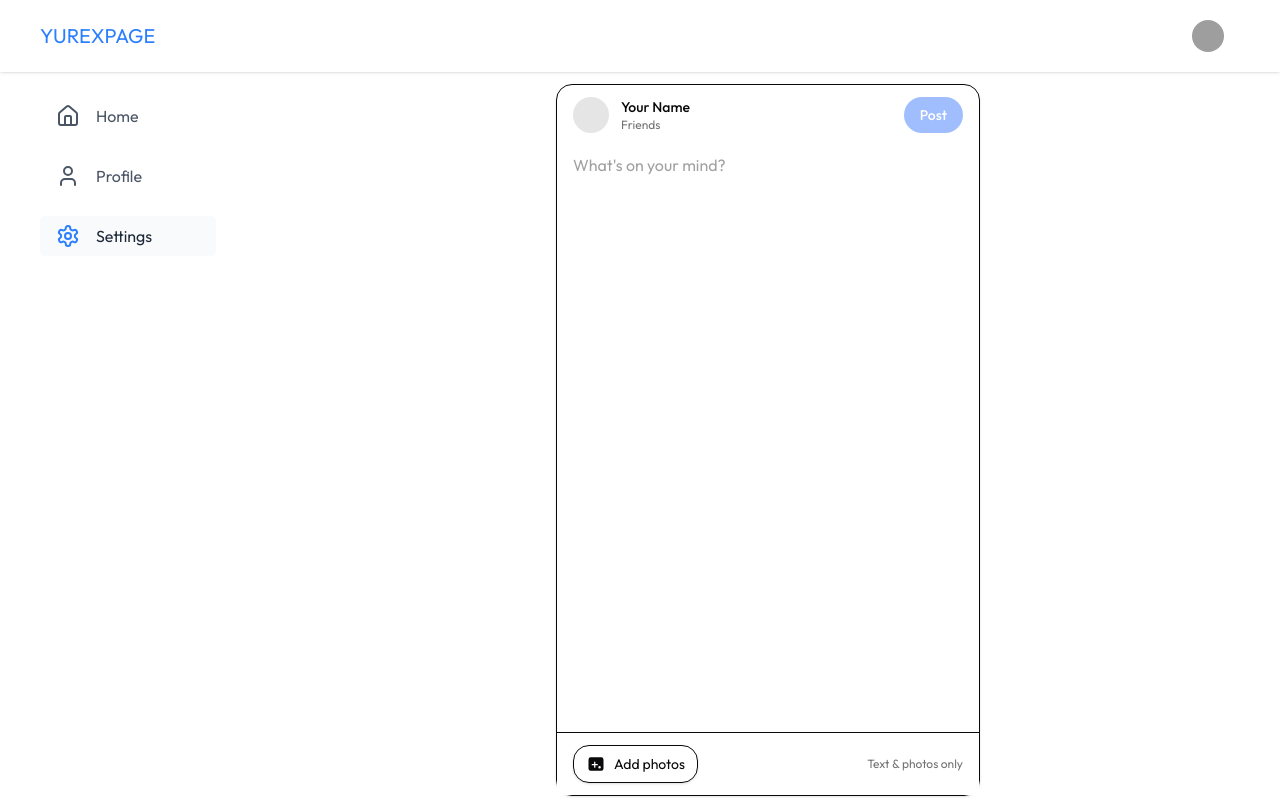
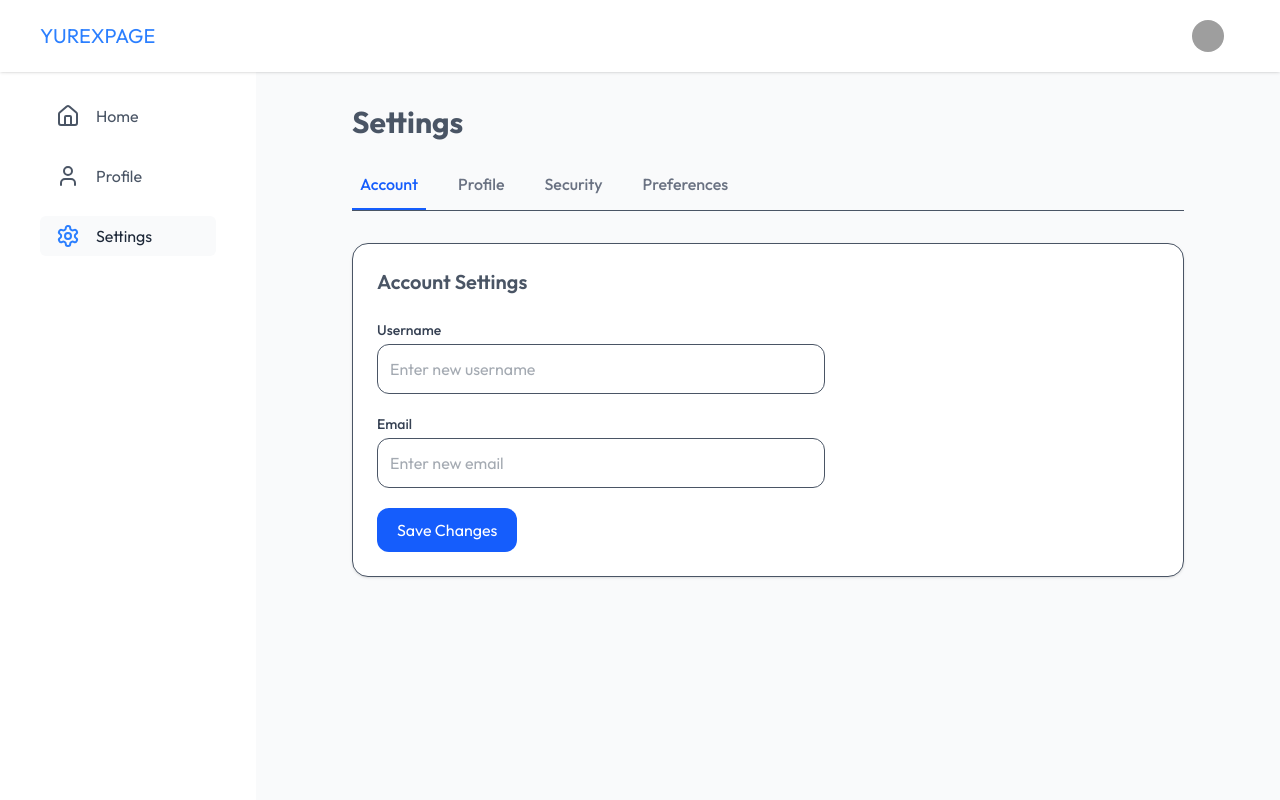
Before and after one commit to Yurex12/yurexpage, a Next.js app: page /settings in a window 1280 px wide. Built offline with nearby package versions, Linux system fonts and the light colour scheme; grey boxes are pictures that could not be loaded.

Commit message:
made some changes to posts

```diff
--- a/package.json
+++ b/package.json
@@ -34,6 +34,8 @@
     "@types/react-dom": "^19",
     "eslint": "^9",
     "eslint-config-next": "15.3.1",
+    "prettier": "^3.6.2",
+    "prettier-plugin-tailwindcss": "^0.6.14",
     "tailwindcss": "^4",
     "tw-animate-css": "^1.2.8",
     "typescript": "^5"
--- a/src/app/(root)/settings/page.tsx
+++ b/src/app/(root)/settings/page.tsx
@@ -1,296 +1,196 @@
-'use client';
-import React, { useRef, useState } from 'react';
+// app/settings/page.tsx
+"use client";
 
-// Facebook-like Create Post (mobile)
-// - No top bar (as requested)
-// - Text + photos only
-// - Auto-growing textarea (no internal scroll)
-// - Parent container scrolls
-// - Modern UX (focus handling improved)
-// - Pure React + Tailwind
+import { useState } from "react";
 
-interface LocalImage {
-  id: string;
-  file: File;
-  url: string;
-}
+const tabs = ["Account", "Profile", "Security", "Preferences"];
 
-export default function CreatePostMobile() {
-  const [text, setText] = useState('');
-  const [images, setImages] = useState<LocalImage[]>([]);
-  const [isPosting, setIsPosting] = useState(false);
-
-  const textareaRef = useRef<HTMLTextAreaElement | null>(null);
-  const fileInputRef = useRef<HTMLInputElement | null>(null);
-
-  const autoResizeTextarea = () => {
-    const el = textareaRef.current;
-    if (!el) return;
-    el.style.height = 'auto';
-    el.style.height = `${el.scrollHeight}px`;
-  };
-
-  const handlePickPhotos = () => fileInputRef.current?.click();
-
-  const handleFilesSelected = (e: React.ChangeEvent<HTMLInputElement>) => {
-    const files = Array.from(e.target.files || []);
-    if (!files.length) return;
-
-    const next: LocalImage[] = files.map((file) => ({
-      id: `${file.name}-${file.size}-${
-        file.lastModified
-      }-${crypto.randomUUID()}`,
-      file,
-      url: URL.createObjectURL(file),
-    }));
-
-    setImages((prev) => [...prev, ...next]);
-    e.currentTarget.value = '';
-  };
-
-  const handleRemoveImage = (id: string) => {
-    setImages((prev) => {
-      const target = prev.find((p) => p.id === id);
-      if (target) URL.revokeObjectURL(target.url);
-      return prev.filter((p) => p.id !== id);
-    });
-  };
-
-  const canPost = text.trim().length > 0 || images.length > 0;
-
-  const handlePost = async () => {
-    if (!canPost || isPosting) return;
-    setIsPosting(true);
-
-    await new Promise((r) => setTimeout(r, 800));
-
-    setText('');
-    setImages((prev) => {
-      prev.forEach((p) => URL.revokeObjectURL(p.url));
-      return [];
-    });
-
-    setIsPosting(false);
-    alert('Posted! (stub)');
-  };
+export default function Page() {
+  const [activeTab, setActiveTab] = useState("Account");
 
   return (
-    <div className='w-full min-h-screen bg-background text-foreground'>
-      <div className='mx-auto h-[92vh] max-w-md sm:max-w-sm md:max-w-md p-3'>
-        <div className='flex h-full flex-col rounded-2xl border bg-white shadow-sm dark:bg-neutral-950 dark:border-neutral-800'>
-          {/* Profile + Post button row */}
-          <div className='flex items-center justify-between gap-3 px-4 py-3'>
-            <div className='flex items-center gap-3'>
-              <div className='h-9 w-9 shrink-0 overflow-hidden rounded-full bg-neutral-200 dark:bg-neutral-800' />
-              <div className='leading-tight'>
-                <div className='font-medium text-sm'>Your Name</div>
-                <div className='text-xs text-neutral-500'>Friends</div>
-              </div>
-            </div>
-            <button
-              onClick={handlePost}
-              disabled={!canPost || isPosting}
-              className='rounded-full px-4 py-2 text-sm font-medium disabled:opacity-40 disabled:cursor-not-allowed bg-blue-600 text-white hover:bg-blue-700 active:scale-[.99] transition'
-            >
-              {isPosting ? 'Posting…' : 'Post'}
-            </button>
-          </div>
+    <div className="mx-auto max-w-4xl p-8">
+      <h1 className="mb-8 text-3xl font-bold">Settings</h1>
 
-          {/* Scrollable content */}
-          <div
-            className='flex-1 overflow-auto px-4 pb-28 pt-2'
-            onClick={(e) => {
-              // Only focus textarea if clicking directly on the div, not its children
-              if (e.target === e.currentTarget) {
-                textareaRef.current?.focus();
-              }
-            }}
+      {/* Top Tabs */}
+      <div className="mb-8 flex space-x-6 border-b">
+        {tabs.map((tab) => (
+          <button
+            key={tab}
+            onClick={() => setActiveTab(tab)}
+            className={`border-b-2 px-2 pb-3 font-medium transition ${
+              activeTab === tab
+                ? "border-blue-600 text-blue-600"
+                : "border-transparent text-gray-500 hover:text-gray-800"
+            }`}
           >
-            {/* Textarea wrapper: only focus when empty area near text is clicked */}
-            <div
-              className='cursor-text hover:cursor-text'
-              onClick={(e) => {
-                // Only focus if click is NOT inside an image preview
-                if ((e.target as HTMLElement).closest('[data-image-preview]'))
-                  return;
-                textareaRef.current?.focus();
-              }}
-            >
-              <textarea
-                ref={textareaRef}
-                value={text}
-                onChange={(e) => {
-                  setText(e.target.value);
-                  autoResizeTextarea(e);
-                }}
-                placeholder="What's on your mind?"
-                rows={1}
-                className='w-full resize-none overflow-hidden border-0 bg-transparent text-base outline-none placeholder:text-neutral-400 focus:ring-0 text-white'
-              />
+            {tab}
+          </button>
+        ))}
+      </div>
 
-              {images.length > 0 && (
-                <div className='mt-3'>
-                  <ImagesMosaic images={images} onRemove={handleRemoveImage} />
-                </div>
-              )}
-            </div>
-          </div>
-
-          {/* Bottom action bar */}
-          <div className='sticky bottom-0 z-10 mt-auto border-t bg-white px-4 py-3 dark:bg-neutral-950 dark:border-neutral-800'>
-            <div className='flex items-center justify-between'>
-              <button
-                onClick={handlePickPhotos}
-                className='flex items-center gap-2 rounded-2xl border px-3 py-2 text-sm shadow-sm hover:shadow-md active:scale-[.99] transition dark:border-neutral-800'
-              >
-                <svg
-                  xmlns='http://www.w3.org/2000/svg'
-                  viewBox='0 0 24 24'
-                  fill='currentColor'
-                  className='h-5 w-5'
-                >
-                  <path d='M3 6.75A2.75 2.75 0 0 1 5.75 4h12.5A2.75 2.75 0 0 1 21 6.75v10.5A2.75 2.75 0 0 1 18.25 20H5.75A2.75 2.75 0 0 1 3 17.25V6.75Zm8.25 3a.75.75 0 0 0-1.5 0v2.25H7.5a.75.75 0 0 0 0 1.5h2.25v2.25a.75.75 0 0 0 1.5 0V13.5h2.25a.75.75 0 0 0 0-1.5h-2.25V9.75Zm5.028 7.5a1.5 1.5 0 1 0 0-3 1.5 1.5 0 0 0 0 3Z' />
-                </svg>
-                Add photos
-              </button>
-
-              <div className='text-xs text-neutral-500'>Text & photos only</div>
-            </div>
-
-            <input
-              ref={fileInputRef}
-              type='file'
-              multiple
-              accept='image/*'
-              onChange={handleFilesSelected}
-              className='hidden'
-            />
-          </div>
-        </div>
+      {/* Content */}
+      <div className="space-y-8">
+        {activeTab === "Account" && <AccountSettings />}
+        {activeTab === "Profile" && <ProfileSettings />}
+        {activeTab === "Security" && <SecuritySettings />}
+        {activeTab === "Preferences" && <PreferencesSettings />}
       </div>
     </div>
   );
 }
 
-function ImagesMosaic({
-  images,
-  onRemove,
+function Card({
+  title,
+  children,
 }: {
-  images: LocalImage[];
-  onRemove: (id: string) => void;
+  title: string;
+  children: React.ReactNode;
 }) {
-  const count = images.length;
+  return (
+    <section className="rounded-2xl border bg-white p-6 shadow-sm">
+      <h2 className="mb-6 text-xl font-semibold">{title}</h2>
+      {children}
+    </section>
+  );
+}
 
-  if (count === 1) {
-    return (
-      <div className='relative overflow-hidden rounded-2xl' data-image-preview>
-        <img
-          src={images[0].url}
-          alt='upload'
-          className='h-auto w-full object-cover'
-        />
-        <RemoveButton onClick={() => onRemove(images[0].id)} />
-      </div>
-    );
-  }
+function AccountSettings() {
+  return (
+    <Card title="Account Settings">
+      <form className="max-w-md space-y-5">
+        <div>
+          <label className="block text-sm font-medium text-gray-700">
+            Username
+          </label>
+          <input
+            type="text"
+            placeholder="Enter new username"
+            className="mt-1 w-full rounded-xl border p-3 focus:ring-2 focus:ring-blue-500 focus:outline-none"
+          />
+        </div>
+        <div>
+          <label className="block text-sm font-medium text-gray-700">
+            Email
+          </label>
+          <input
+            type="email"
+            placeholder="Enter new email"
+            className="mt-1 w-full rounded-xl border p-3 focus:ring-2 focus:ring-blue-500 focus:outline-none"
+          />
+        </div>
+        <button className="rounded-xl bg-blue-600 px-5 py-2.5 text-white transition hover:bg-blue-700">
+          Save Changes
+        </button>
+      </form>
+    </Card>
+  );
+}
 
-  if (count === 2) {
-    return (
-      <div className='grid grid-cols-2 gap-2'>
-        {images.map((img) => (
-          <div
-            key={img.id}
-            className='relative overflow-hidden rounded-xl'
-            data-image-preview
-          >
-            <img
-              src={img.url}
-              alt='upload'
-              className='aspect-square h-auto w-full object-cover'
-            />
-            <RemoveButton onClick={() => onRemove(img.id)} />
-          </div>
-        ))}
-      </div>
-    );
-  }
+function ProfileSettings() {
+  return (
+    <Card title="Profile Settings">
+      <form className="max-w-md space-y-5">
+        <div>
+          <label className="block text-sm font-medium text-gray-700">
+            Profile Picture
+          </label>
+          <input type="file" className="mt-1 w-full rounded-xl border p-3" />
+        </div>
+        <div>
+          <label className="block text-sm font-medium text-gray-700">
+            Cover Photo
+          </label>
+          <input type="file" className="mt-1 w-full rounded-xl border p-3" />
+        </div>
+        <div>
+          <label className="block text-sm font-medium text-gray-700">Bio</label>
+          <textarea
+            placeholder="Write something about yourself..."
+            className="mt-1 w-full rounded-xl border p-3 focus:ring-2 focus:ring-blue-500 focus:outline-none"
+          />
+        </div>
+        <button className="rounded-xl bg-blue-600 px-5 py-2.5 text-white transition hover:bg-blue-700">
+          Save Profile
+        </button>
+      </form>
+    </Card>
+  );
+}
 
-  if (count === 3) {
-    return (
-      <div className='grid grid-cols-2 gap-2'>
-        <div
-          className='relative col-span-2 overflow-hidden rounded-xl'
-          data-image-preview
-        >
-          <img
-            src={images[0].url}
-            alt='upload'
-            className='h-auto w-full object-cover'
+function SecuritySettings() {
+  return (
+    <Card title="Security Settings">
+      <form className="max-w-md space-y-5">
+        <div>
+          <label className="block text-sm font-medium text-gray-700">
+            Current Password
+          </label>
+          <input
+            type="password"
+            className="mt-1 w-full rounded-xl border p-3 focus:ring-2 focus:ring-blue-500 focus:outline-none"
           />
-          <RemoveButton onClick={() => onRemove(images[0].id)} />
         </div>
-        {images.slice(1).map((img) => (
-          <div
-            key={img.id}
-            className='relative overflow-hidden rounded-xl'
-            data-image-preview
-          >
-            <img
-              src={img.url}
-              alt='upload'
-              className='aspect-square h-auto w-full object-cover'
-            />
-            <RemoveButton onClick={() => onRemove(img.id)} />
-          </div>
-        ))}
-      </div>
-    );
-  }
+        <div>
+          <label className="block text-sm font-medium text-gray-700">
+            New Password
+          </label>
+          <input
+            type="password"
+            className="mt-1 w-full rounded-xl border p-3 focus:ring-2 focus:ring-blue-500 focus:outline-none"
+          />
+        </div>
+        <div>
+          <label className="block text-sm font-medium text-gray-700">
+            Confirm Password
+          </label>
+          <input
+            type="password"
+            className="mt-1 w-full rounded-xl border p-3 focus:ring-2 focus:ring-blue-500 focus:outline-none"
+          />
+        </div>
+        <button className="rounded-xl bg-blue-600 px-5 py-2.5 text-white transition hover:bg-blue-700">
+          Update Password
+        </button>
+      </form>
+    </Card>
+  );
+}
 
-  const firstFour = images.slice(0, 4);
-  const extra = count - 4;
+// ✅ Toggle Component
+function Toggle({ id, label }: { id: string; label: string }) {
+  const [enabled, setEnabled] = useState(false);
 
   return (
-    <div className='grid grid-cols-2 gap-2'>
-      {firstFour.map((img, idx) => (
-        <div
-          key={img.id}
-          className='relative overflow-hidden rounded-xl'
-          data-image-preview
-        >
-          <img
-            src={img.url}
-            alt='upload'
-            className='aspect-square h-auto w-full object-cover'
-          />
-          <RemoveButton onClick={() => onRemove(img.id)} />
-          {idx === 3 && extra > 0 && (
-            <div className='absolute inset-0 flex items-center justify-center bg-black/50'>
-              <span className='text-white text-xl font-semibold'>+{extra}</span>
-            </div>
-          )}
-        </div>
-      ))}
+    <div className="flex items-center justify-between">
+      <span className="text-sm font-medium text-gray-700">{label}</span>
+      <button
+        type="button"
+        onClick={() => setEnabled(!enabled)}
+        className={`relative inline-flex h-6 w-11 items-center rounded-full transition ${
+          enabled ? "bg-blue-600" : "bg-gray-300"
+        }`}
+      >
+        <span
+          className={`inline-block h-5 w-5 transform rounded-full bg-white transition ${
+            enabled ? "translate-x-6" : "translate-x-1"
+          }`}
+        />
+      </button>
     </div>
   );
 }
 
-function RemoveButton({ onClick }: { onClick: () => void }) {
+function PreferencesSettings() {
   return (
-    <button
-      type='button'
-      onClick={onClick}
-      aria-label='Remove image'
-      className='absolute right-2 top-2 rounded-full bg-black/60 p-1.5 text-white backdrop-blur-sm hover:bg-black/70'
-    >
-      <svg
-        xmlns='http://www.w3.org/2000/svg'
-        viewBox='0 0 24 24'
-        fill='currentColor'
-        className='h-4 w-4'
-      >
-        <path d='M6.225 4.811A.75.75 0 0 1 6.97 4.5h10.06a.75.75 0 0 1 .745.86l-1.2 9.6a3 3 0 0 1-2.98 2.64H10.66a3 3 0 0 1-2.98-2.64l-1.2-9.6a.75.75 0 0 1 .745-.86Zm5.03 3.94a.75.75 0 0 0-1.06 0L8.47 10.5a.75.75 0 1 0 1.06 1.06L11 10.09l1.47 1.47a.75.75 0 1 0 1.06-1.06l-1.47-1.47 1.47-1.47A.75.75 0 1 0 12.47 7.75L11 9.22 9.53 7.75Z' />
-      </svg>
-    </button>
+    <Card title="Preferences">
+      <div className="max-w-md space-y-6">
+        <Toggle id="darkMode" label="Enable Dark Mode" />
+        <Toggle id="notifications" label="Enable Notifications" />
+        <button className="rounded-xl bg-blue-600 px-5 py-2.5 text-white transition hover:bg-blue-700">
+          Save Preferences
+        </button>
+      </div>
+    </Card>
   );
 }
--- a/src/app/(root)/post/[postId]/page.tsx
+++ b/src/app/post/[postId]/page.tsx
@@ -1,4 +1,4 @@
-import MobilePostDetials from '@/components/MobilePostDetials';
+import MobilePostDetials from "@/components/MobilePostDetials";
 
 export default async function page({
   params,
```
Also changed, not shown: src/components/CommentList.tsx (+38 -38 lines), src/components/CreatePost.tsx (+29 -29 lines), src/components/EngagementActions.tsx (+29 -17 lines), src/components/MobilePostDetials.tsx (+31 -25 lines), src/components/Post.tsx (+11 -11 lines), src/components/Posts.tsx (+4 -4 lines), 2 other files (tests, documents, lock files or other folders).
